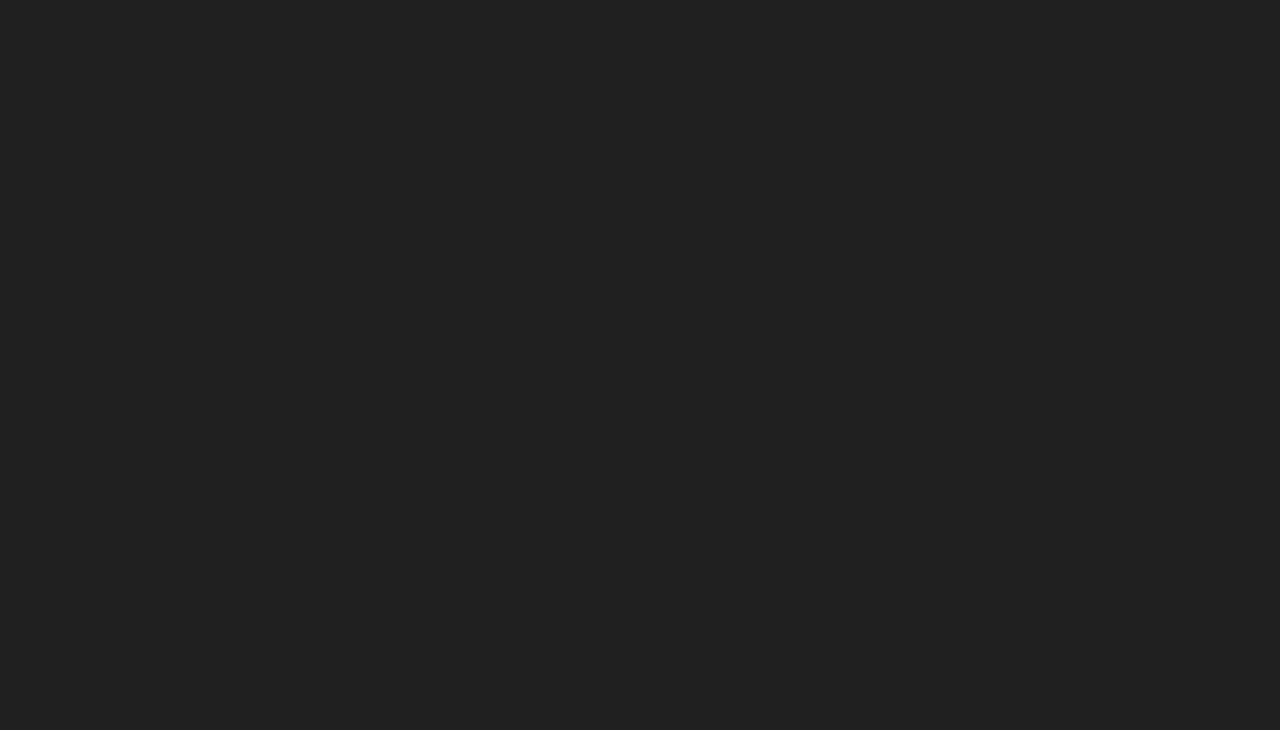
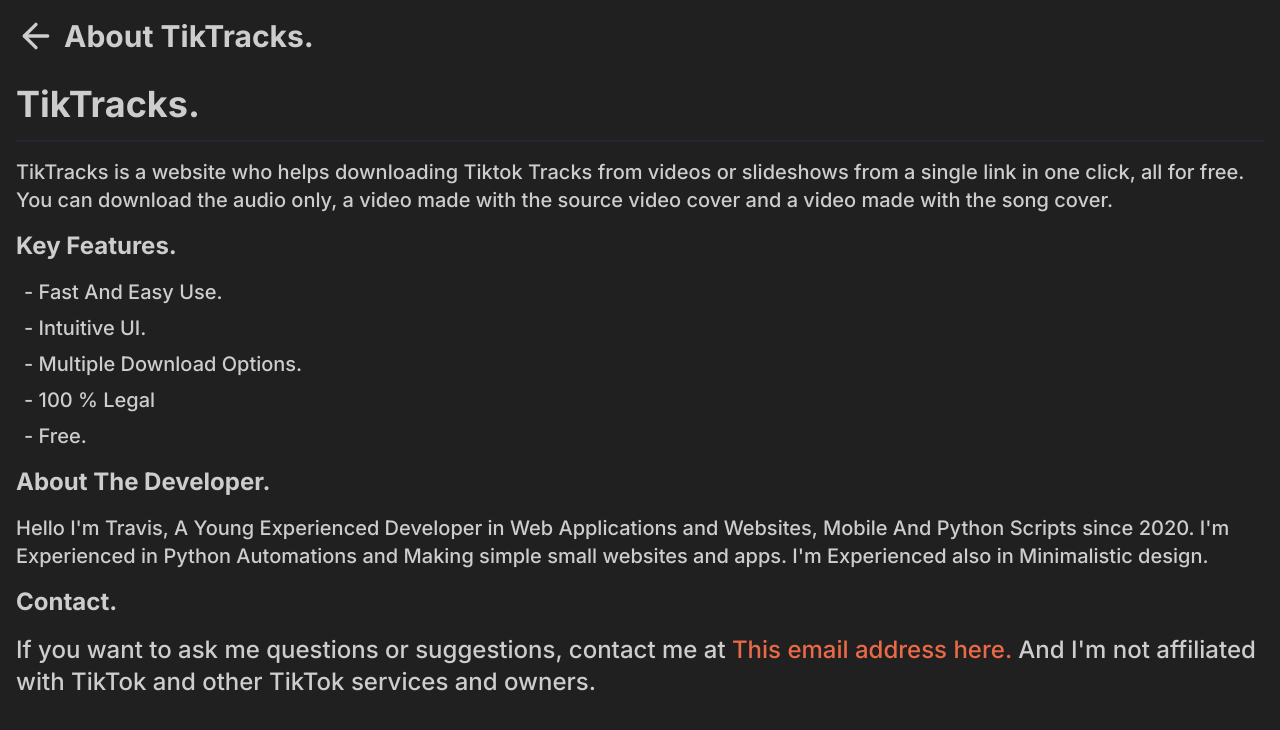
Before and after one commit to travislicious/tiktracks, a React (Vite) app in the folder client/: page /about in a window 1280 px wide. Shown: the top 730 px of the page. Built offline with nearby package versions, Linux system fonts and the light colour scheme.

Commit message:
"Updated About and Terms pages with new content and layout"

```diff
--- a/client/src/pages/About.tsx
+++ b/client/src/pages/About.tsx
@@ -1,5 +1,30 @@
+import { ArrowLeft } from "lucide-react"
+import { Link } from "react-router-dom"
+
 export default function AboutPage() {
     return (
-        <main></main>
+        <main className="w-full h-full flex flex-col gap-4 p-4">
+            <div className="flex w-full gap-2 items-center md:mb-3">
+                <Link to="/">
+                    <ArrowLeft className="md:size-10"/>
+                </Link>
+                <h1 className="font-bold md:text-3xl">About TikTracks.</h1>
+            </div>
+            <h1 className="text-2xl font-bold md:text-4xl">TikTracks.</h1>
+            <hr className="border border-neutral"/>
+            <p className="md:text-xl">TikTracks is a website who helps downloading Tiktok Tracks from videos or slideshows from a single link in one click, all for free. You can download the audio only, a video made with the source video cover and a video made with the song cover.</p>
+            <h2 className="font-bold md:text-2xl">Key Features.</h2>
+            <ul className="pl-2 flex flex-col gap-2 md:text-xl">
+                <li>- Fast And Easy Use.</li>
+                <li>- Intuitive UI.</li>
+                <li>- Multiple Download Options.</li>
+                <li>- 100 % Legal</li>
+                <li>- Free.</li>
+            </ul>
+            <h2 className="font-bold md:text-2xl">About The Developer.</h2>
+            <p className="md:text-xl">Hello I'm Travis, A Young Experienced Developer in Web Applications and Websites, Mobile And Python Scripts since 2020. I'm Experienced in Python Automations and Making simple small websites and apps. I'm Experienced also in Minimalistic design.</p>
+            <h2 className="font-bold md:text-2xl">Contact.</h2>
+            <p className="md:text-2xl">If you want to ask me questions or suggestions, contact me at <a href="mailto:youngtravislicious@gmail.com" className="text-accent">This email address here.</a> And I'm not affiliated with TikTok and other TikTok services and owners.</p>
+        </main>
     )
 }
--- a/client/src/pages/Terms.tsx
+++ b/client/src/pages/Terms.tsx
@@ -1,10 +1,13 @@
 import { ArrowLeft } from "lucide-react"
+import { Link } from "react-router-dom"
 
 export default function TermsPage() {
     return (
         <main className="w-full h-full flex flex-col gap-4 p-4">
             <div className="flex w-full gap-2 items-center md:mb-2">
-                <ArrowLeft className="md:size-10"/>
+                <Link to="/">
+                    <ArrowLeft className="md:size-10"/>
+                </Link>
                 <h1 className="font-bold md:text-3xl">Terms and Conditions</h1>
             </div>
             <p className="md:text-2xl"><strong>Last updated:</strong> 18/08/2024</p>
```
